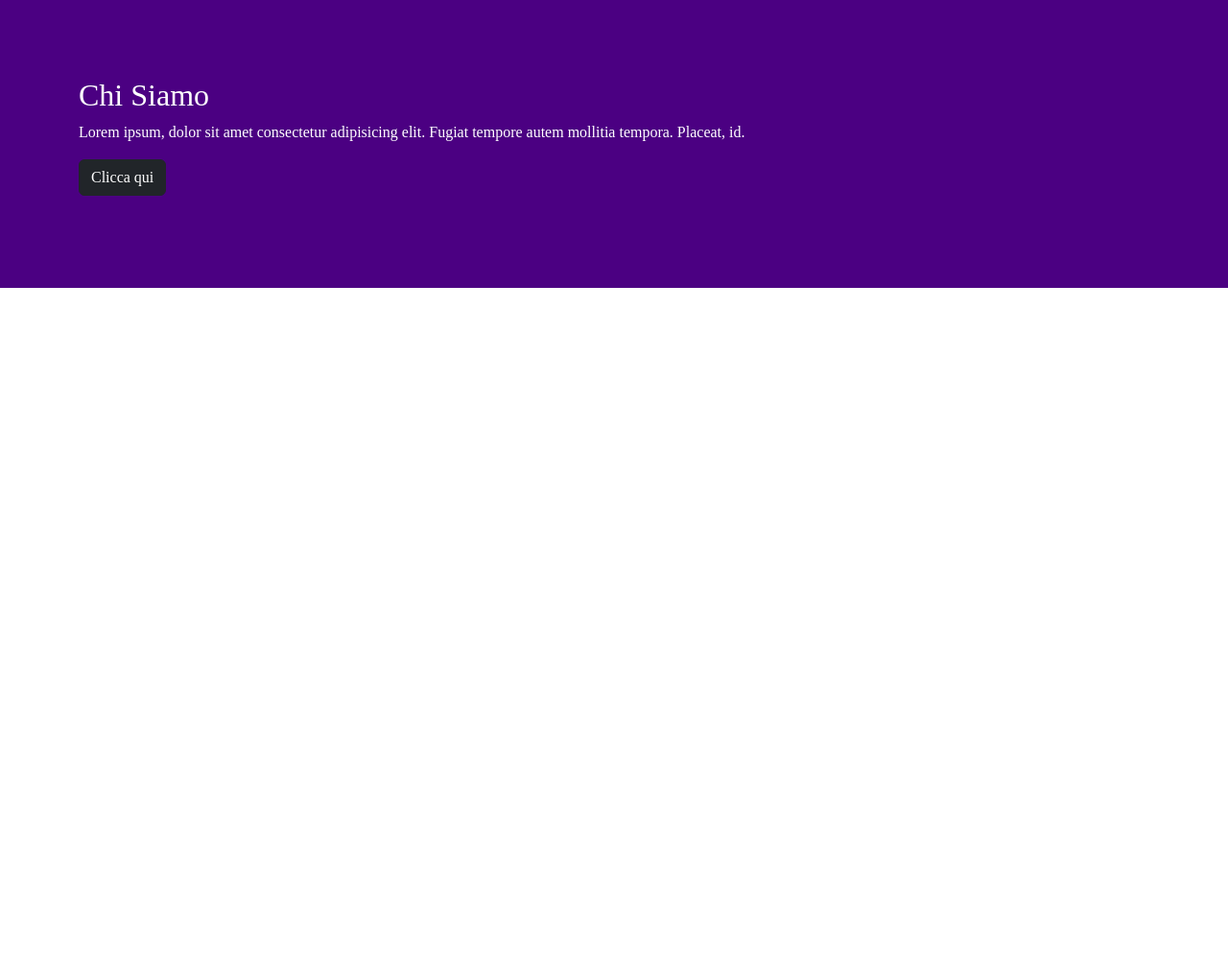
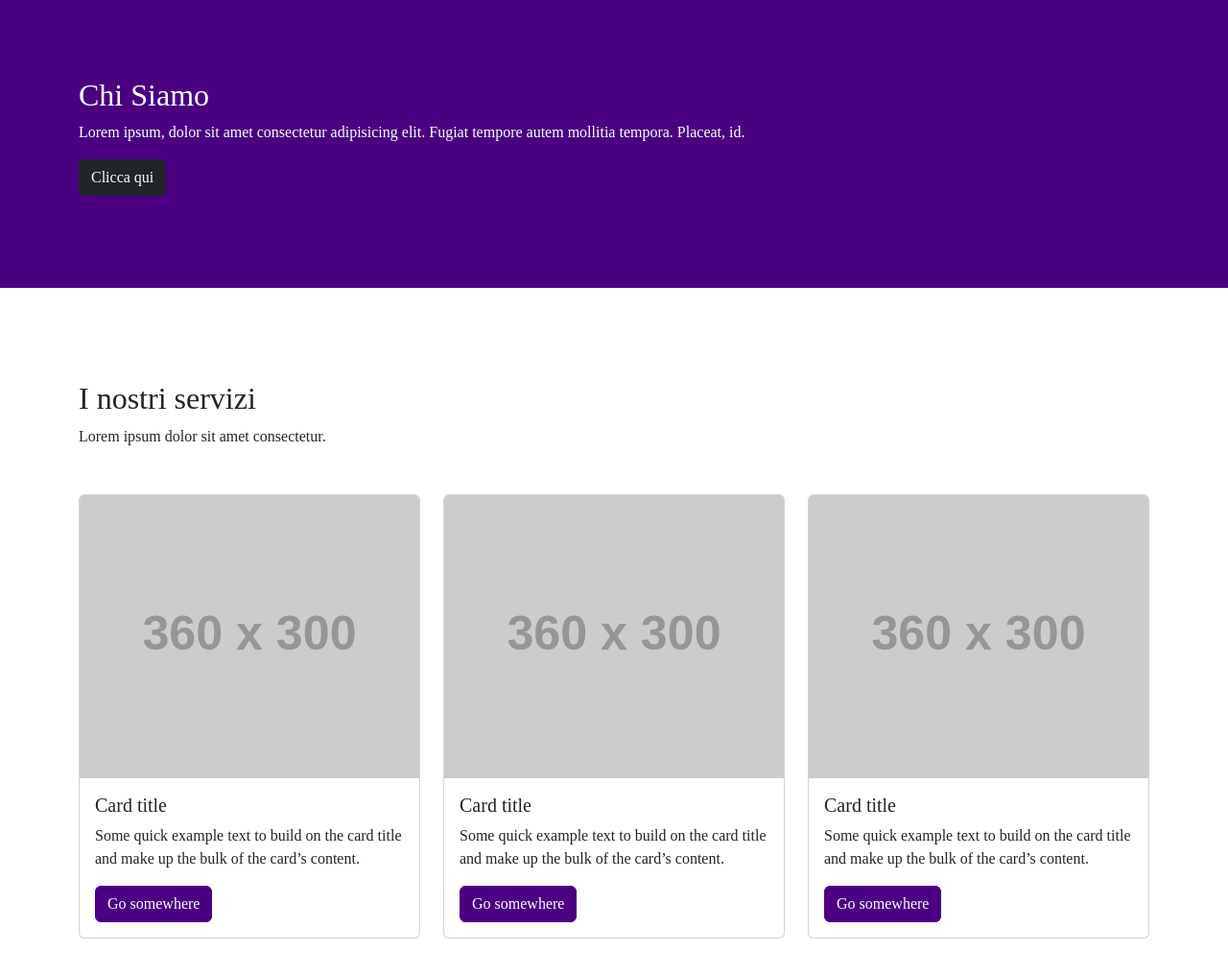
Before and after one commit to wleer/sito-semplice-vitejs-boostrap, a website built with Vite: page index.html in a window 1280 px wide. Shown: the part 872-1888 px from the top of the page at 96% size. Before the commit the page ends 1172 px from the top, so only its background shows below. Built offline with nearby package versions, Linux system fonts and the light colour scheme; placeholder pictures from the web are drawn by us; a web font is replaced by a local one.

Commit message:
Ho aggiunto la sezione servizi e de-commentato alcuni import di boostrap dal scss

```diff
--- a/index.html
+++ b/index.html
@@ -4,16 +4,16 @@
     <meta charset="UTF-8" />
     <link rel="icon" type="image/svg+xml" href="/vite.svg" />
     <meta name="viewport" content="width=device-width, initial-scale=1.0" />
-    <link rel="preconnect" href="https://fonts.bunny.net">
-<link href="https://fonts.bunny.net/css?family=allison:400" rel="stylesheet" />
+    <link rel="preconnect" href="https://fonts.bunny.net" />
+    <link
+      href="https://fonts.bunny.net/css?family=allison:400"
+      rel="stylesheet"
+    />
     <title>lezione20</title>
   </head>
   <body>
     <header>
-      <nav
-        class="navbar navbar-expand-lg bg-primary"
-        data-bs-theme="dark"
-      >
+      <nav class="navbar navbar-expand-lg bg-primary" data-bs-theme="dark">
         <div class="container">
           <a class="navbar-brand" href="#">Navbar</a>
           <button
@@ -38,18 +38,74 @@
         </div>
       </nav>
     </header>
-    <section id="hero" class="w-100 min-vh-100 d-flex align-items-center justify-content-center">
+    <section
+      id="hero"
+      class="w-100 min-vh-100 d-flex align-items-center justify-content-center"
+    >
       <div class="container">
         <h1>titolo grande</h1>
-        <p>Lorem ipsum, dolor sit amet consectetur adipisicing elit. Mollitia illum nostrum, voluptatum aut molestias est.</p>
+        <p>
+          Lorem ipsum, dolor sit amet consectetur adipisicing elit. Mollitia
+          illum nostrum, voluptatum aut molestias est.
+        </p>
         <a href="#" class="btn btn-primary">Clicca qui</a>
       </div>
     </section>
     <section id="chi-siamo" class="py-5 w-100 text-start bg-primary text-white">
       <div class="container py-5">
         <h2>Chi Siamo</h2>
-        <p>Lorem ipsum, dolor sit amet consectetur adipisicing elit. Fugiat tempore autem mollitia tempora. Placeat, id.</p>
+        <p>
+          Lorem ipsum, dolor sit amet consectetur adipisicing elit. Fugiat
+          tempore autem mollitia tempora. Placeat, id.
+        </p>
         <a href="" class="btn btn-dark">Clicca qui</a>
+      </div>
+    </section>
+    <section id="servizi" class="w-100 py-5 text-start">
+      <div class="container py-5">
+        <h2>I nostri servizi</h2>
+        <p>Lorem ipsum dolor sit amet consectetur.</p>
+        <div class="row my-5">
+          <div class="col-12 col-lg-4">
+            <div class="card" style="width: 100%;">
+              <img src="https://placehold.co/360x300" class="card-img-top" alt="..." />
+              <div class="card-body">
+                <h5 class="card-title">Card title</h5>
+                <p class="card-text">
+                  Some quick example text to build on the card title and make up
+                  the bulk of the card’s content.
+                </p>
+                <a href="#" class="btn btn-primary">Go somewhere</a>
+              </div>
+            </div>
+          </div>
+          <div class="col-12 col-lg-4">
+            <div class="card" style="width: 100%;">
+              <img src="https://placehold.co/360x300" class="card-img-top" alt="..." />
+              <div class="card-body">
+                <h5 class="card-title">Card title</h5>
+                <p class="card-text">
+                  Some quick example text to build on the card title and make up
+                  the bulk of the card’s content.
+                </p>
+                <a href="#" class="btn btn-primary">Go somewhere</a>
+              </div>
+            </div>
+          </div>
+          <div class="col-12 col-lg-4">
+            <div class="card" style="width: 100%;">
+              <img src="https://placehold.co/360x300" class="card-img-top" alt="..." />
+              <div class="card-body">
+                <h5 class="card-title">Card title</h5>
+                <p class="card-text">
+                  Some quick example text to build on the card title and make up
+                  the bulk of the card’s content.
+                </p>
+                <a href="#" class="btn btn-primary">Go somewhere</a>
+              </div>
+            </div>
+          </div>
+        </div>
       </div>
     </section>
     <script type="module" src="/src/main.js"></script>
--- a/src/style.scss
+++ b/src/style.scss
@@ -22,7 +22,7 @@ $headings-font-family: "Source Serif 4";
 @import "bootstrap/scss/type";
 // @import "bootstrap/scss/images";
 @import "bootstrap/scss/containers";
-// @import "bootstrap/scss/grid";
+@import "bootstrap/scss/grid";
 // @import "bootstrap/scss/tables";
 // @import "bootstrap/scss/forms";
 @import "bootstrap/scss/buttons";
@@ -31,7 +31,7 @@ $headings-font-family: "Source Serif 4";
 // @import "bootstrap/scss/button-group";
 @import "bootstrap/scss/nav";
 @import "bootstrap/scss/navbar";
-// @import "bootstrap/scss/card";
+@import "bootstrap/scss/card";
 // @import "bootstrap/scss/accordion";
 // @import "bootstrap/scss/breadcrumb";
 // @import "bootstrap/scss/pagination";
```
